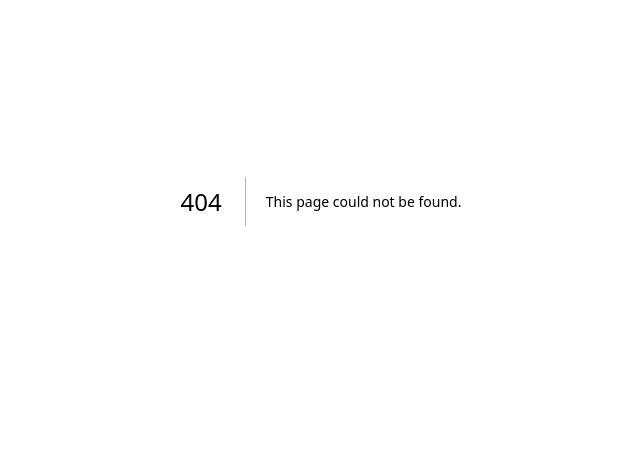
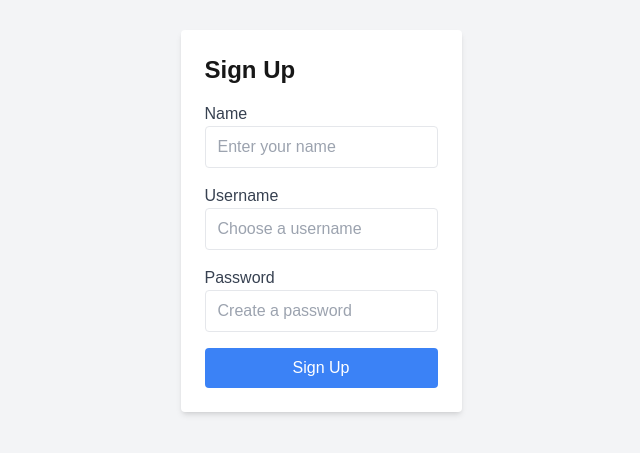
Before and after one commit to yelimkin/realtime-chat-app, a Next.js app: page /auth/signup in a window 1280 px wide. Before the commit this address had no page. Shown: the part 199-652 px from the top of the page, without its empty margins (319-959 px from the left). Built offline with nearby package versions, Linux system fonts and the light colour scheme.

Commit message:
회원가입 기능 추가

```diff
--- /dev/null
+++ b/components/SignupForm.js
@@ -0,0 +1,78 @@
+import { useState } from 'react';
+
+export default function SignupForm() {
+  const [formData, setFormData] = useState({ username: '', password: '', name: '' });
+  const [error, setError] = useState('');
+  const [success, setSuccess] = useState('');
+
+  const handleChange = (e) => {
+    const { name, value } = e.target;
+    setFormData((prev) => ({ ...prev, [name]: value }));
+  };
+
+  const handleSubmit = async (e) => {
+    e.preventDefault();
+    setError('');
+    setSuccess('');
+
+    const res = await fetch('/api/user/signup', {
+      method: 'POST',
+      headers: { 'Content-Type': 'application/json' },
+      body: JSON.stringify(formData),
+    });
+
+    if (res.ok) {
+      setSuccess('Account created successfully! You can now login.');
+      setFormData({ username: '', password: '', name: '' });
+    } else {
+      const data = await res.json();
+      setError(data.error || 'An error occurred');
+    }
+  };
+
+  return (
+    <div className="max-w-sm mx-auto mt-10 p-6 bg-white shadow-md rounded">
+      <h2 className="text-2xl font-bold mb-4">Sign Up</h2>
+      <form onSubmit={handleSubmit}>
+        <div className="mb-4">
+          <label className="block text-gray-700">Name</label>
+          <input
+            type="text"
+            name="name"
+            value={formData.name}
+            onChange={handleChange}
+            placeholder="Enter your name"
+            className="w-full px-3 py-2 border rounded"
+          />
+        </div>
+        <div className="mb-4">
+          <label className="block text-gray-700">Username</label>
+          <input
+            type="text"
+            name="username"
+            value={formData.username}
+            onChange={handleChange}
+            placeholder="Choose a username"
+            className="w-full px-3 py-2 border rounded"
+          />
+        </div>
+        <div className="mb-4">
+          <label className="block text-gray-700">Password</label>
+          <input
+            type="password"
+            name="password"
+            value={formData.password}
+            onChange={handleChange}
+            placeholder="Create a password"
+            className="w-full px-3 py-2 border rounded"
+          />
+        </div>
+        {error && <p className="text-red-500 mb-4">{error}</p>}
+        {success && <p className="text-green-500 mb-4">{success}</p>}
+        <button type="submit" className="w-full bg-blue-500 text-white py-2 px-4 rounded hover:bg-blue-600">
+          Sign Up
+        </button>
+      </form>
+    </div>
+  );
+}
--- a/pages/_app.js
+++ b/pages/_app.js
@@ -1,5 +1,11 @@
-import "@/styles/globals.css";
+import { SessionProvider } from 'next-auth/react'; // NextAuth 세션 관리
+import '../styles/globals.css'; // Tailwind CSS 스타일
 
-export default function App({ Component, pageProps }) {
-  return <Component {...pageProps} />;
+export default function App({ Component, pageProps: { session, ...pageProps } }) {
+  return (
+    // NextAuth 세션 관리 Provider
+    <SessionProvider session={session}>
+      <Component {...pageProps} />
+    </SessionProvider>
+  );
 }
--- a/pages/api/hello.js
+++ /dev/null
@@ -1,5 +0,0 @@
-// Next.js API route support: https://nextjs.org/docs/api-routes/introduction
-
-export default function handler(req, res) {
-  res.status(200).json({ name: "John Doe" });
-}
--- /dev/null
+++ b/pages/api/user/signup.js
@@ -0,0 +1,27 @@
+import { connectToDatabase } from '../../../lib/mongodb';
+import User from '../../../models/User';
+
+export default async function handler(req, res) {
+  if (req.method === 'POST') {
+    const { username, password, name } = req.body;
+
+    // MongoDB 연결
+    await connectToDatabase();
+
+    try {
+      // 중복 사용자 확인
+      const existingUser = await User.findOne({ username });
+      if (existingUser) {
+        return res.status(400).json({ error: 'Username already exists' });
+      }
+
+      // 새 사용자 생성
+      const newUser = await User.create({ username, password, name });
+      return res.status(201).json({ message: 'User created successfully', user: newUser });
+    } catch (error) {
+      return res.status(500).json({ error: 'Internal Server Error' });
+    }
+  } else {
+    res.status(405).json({ error: 'Method not allowed' });
+  }
+}
--- a/pages/api/auth/login.js
+++ b/pages/auth/login.js
@@ -4,6 +4,12 @@ export default function LoginPage() {
   return (
     <div className="min-h-screen flex items-center justify-center bg-gray-100">
       <LoginForm />
+      <p className="mt-4">
+        Don't have an account?{' '}
+        <Link href="/auth/signup">
+          <a className="text-blue-500 underline">Sign up here</a>
+        </Link>
+      </p>
     </div>
   );
 }
--- /dev/null
+++ b/pages/auth/signup.js
@@ -0,0 +1,9 @@
+import SignupForm from '../../components/SignupForm';
+
+export default function SignupPage() {
+  return (
+    <div className="min-h-screen flex items-center justify-center bg-gray-100">
+      <SignupForm />
+    </div>
+  );
+}
```
